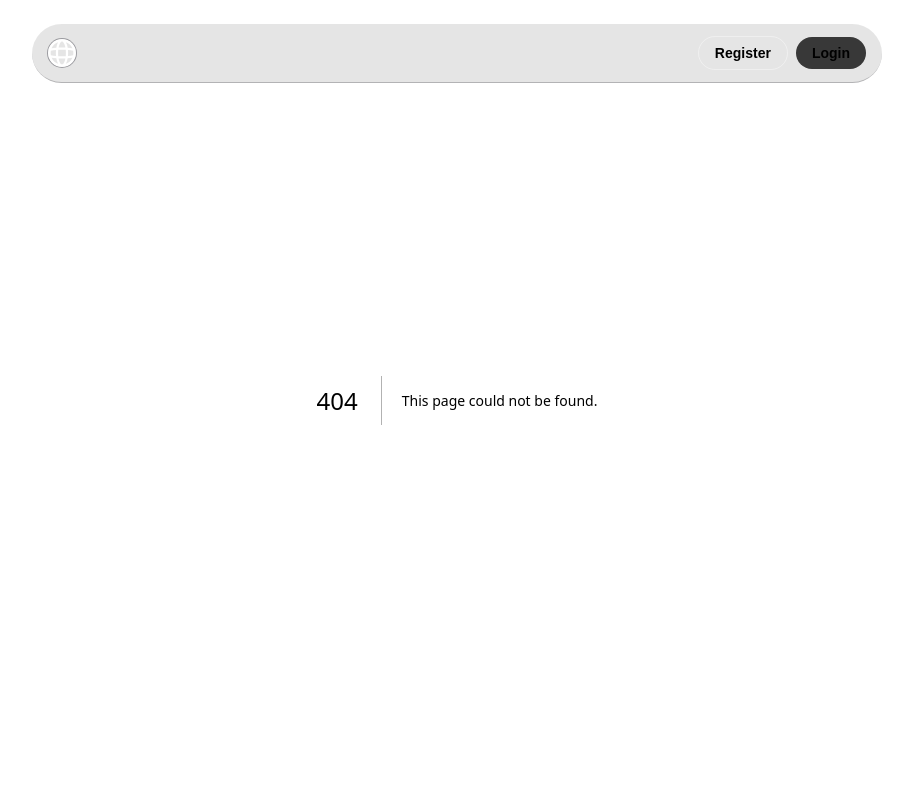
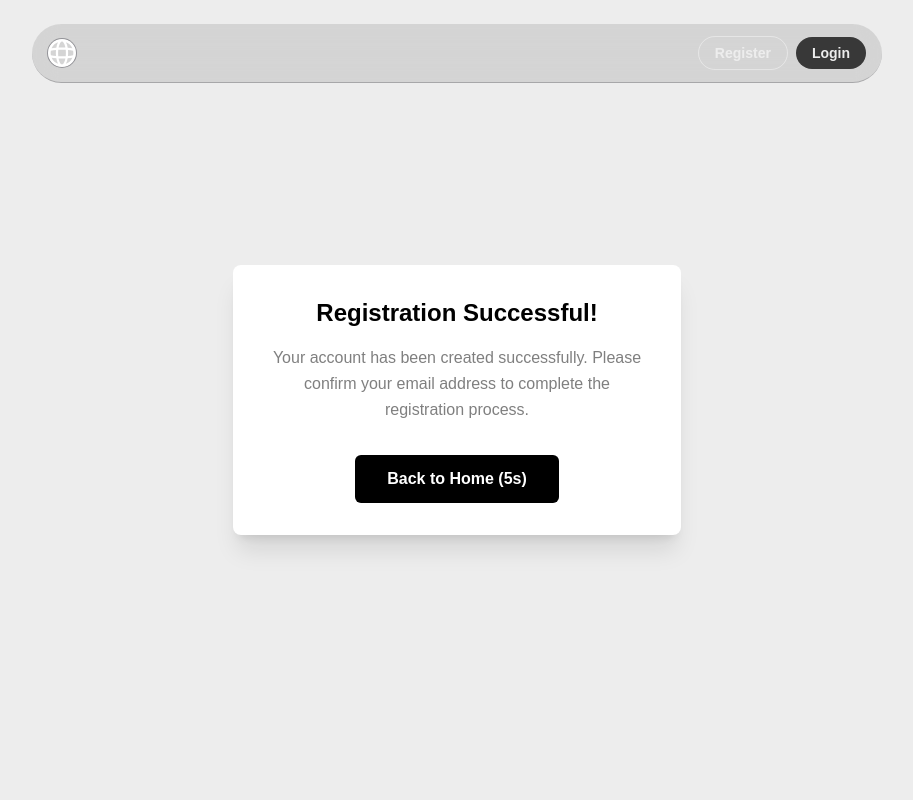
Before and after one commit to isracortesm/webapp-gunpla-model-expo, a Next.js app: page /register/success in a window 1280 px wide. Before the commit this address had no page. Shown: the top 800 px of the page, without its empty margins (183-1096 px from the left). Built offline with nearby package versions, Linux system fonts and the light colour scheme.

Commit message:
create register success view

```diff
--- a/app/register/page.tsx
+++ b/app/register/page.tsx
@@ -24,7 +24,7 @@ export default function RegisterPage() {
     try {
       const response = await registerUser(username, email, password);
       login(response.user);
-      router.push('/');
+      router.push('/register/success');
     } catch (err: unknown) {
       if (err instanceof Error) {
         setError(err.message);
--- /dev/null
+++ b/app/register/success/page.tsx
@@ -0,0 +1,43 @@
+'use client';
+
+import { useEffect, useState } from 'react';
+import { useRouter } from 'next/navigation';
+import '@/app/register/success/success.css';
+
+export default function RegisterSuccessPage() {
+  const router = useRouter();
+  const [countdown, setCountdown] = useState(10);
+
+  useEffect(() => {
+    if (countdown <= 0) {
+      router.push('/');
+      return;
+    }
+
+    const timer = setInterval(() => {
+      setCountdown((prev) => prev - 1);
+    }, 1000);
+
+    return () => clearInterval(timer);
+  }, [countdown, router]);
+
+  function handleBack() {
+    router.push('/');
+  }
+
+  return (
+    <div className="success-page">
+      <div className="success-container">
+        <h1 className="success-title">Registration Successful!</h1>
+
+        <p className="success-message">
+          Your account has been created successfully. Please confirm your email address to complete the registration process.
+        </p>
+
+        <button onClick={handleBack} className="back-button">
+          Back to Home ({countdown}s)
+        </button>
+      </div>
+    </div>
+  );
+}
--- /dev/null
+++ b/app/register/success/success.css
@@ -0,0 +1,43 @@
+@reference "tailwindcss";
+
+/* Success Page Styles */
+html, body {
+  margin: 0;
+  padding: 0;
+}
+
+/* Success Page Styles */
+.success-page {
+  @apply
+  min-h-screen
+  flex items-center
+  justify-center;
+  padding: 24px;
+  background-color: var(--background);
+}
+
+.success-container {
+  @apply
+  w-full max-w-md p-8 space-y-6
+  bg-white rounded-lg shadow-xl text-center
+  mx-auto;
+}
+
+.success-title {
+  @apply
+  text-2xl font-bold mb-4;
+  color: black;
+}
+
+.success-message {
+  @apply
+  text-base leading-relaxed mb-8;
+  color: rgba(0, 0, 0, 0.5);
+}
+
+.back-button {
+  @apply
+  px-8 py-3
+  bg-black text-white font-bold rounded-md
+  hover:bg-gray-800 transition-colors duration-200;
+}
```
